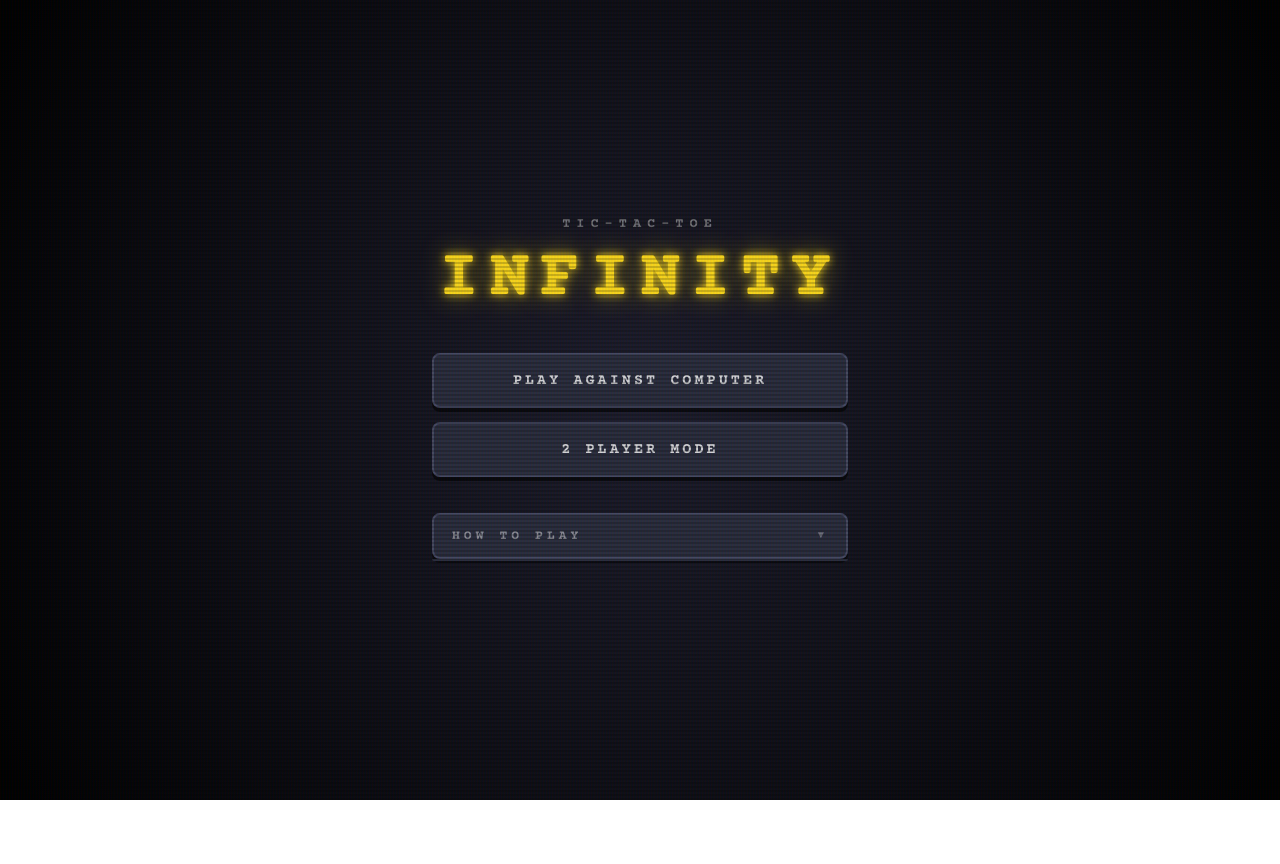
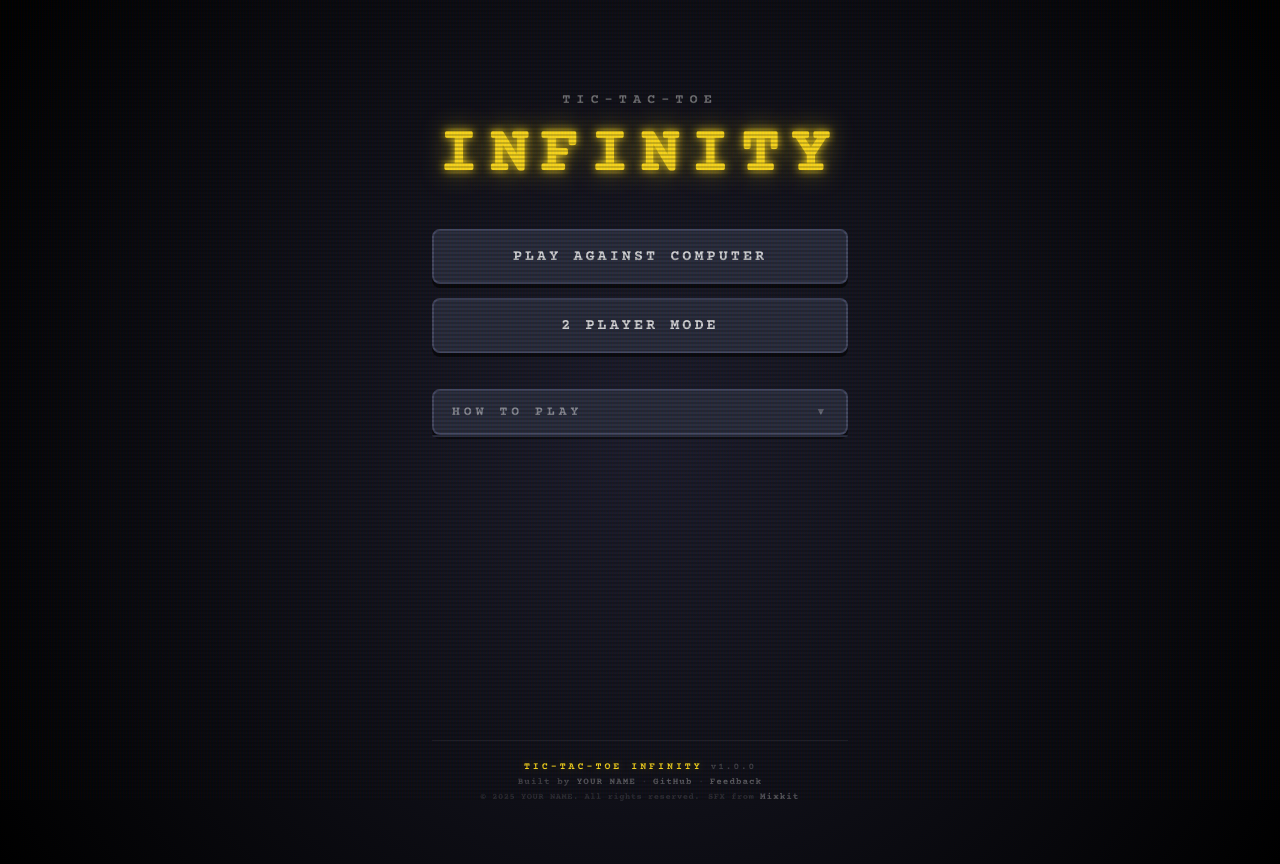
Before and after one commit to Kjans4/Tic-Tac-Toe-INFINITY, a React (Vite) app: page / in a window 1280 px wide. Before the commit the page ends 800 px from the top, so only its background shows below. Built offline with nearby package versions, Linux system fonts and the light colour scheme.

Commit message:
Footer added

```diff
--- a/src/components/HomeScreen.jsx
+++ b/src/components/HomeScreen.jsx
@@ -1,10 +1,12 @@
 import { useState } from "react";
 import "../styles/home.css";
+import "../styles/footer.css";
 
 export default function HomeScreen({ onStartGame }) {
   const [howToOpen, setHowToOpen] = useState(false);
 
   return (
+    <div className="home-wrapper">
       <div className="home-container">
         <div className="home-title-group">
           <span className="home-subtitle">Tic-Tac-Toe</span>
@@ -100,7 +102,7 @@ export default function HomeScreen({ onStartGame }) {
                   </div>
                   <div className="how-to-diff-row">
                     <span className="how-to-highlight how-to-highlight--medium">MEDIUM</span>
-                  <span className="how-to-rule-text">Score 3 – 6. Win, block, center.</span>
+                    <span className="how-to-rule-text">Score 3 – 7. Win, block, center.</span>
                   </div>
                   <div className="how-to-diff-row">
                     <span className="how-to-highlight how-to-highlight--hard">HARD</span>
@@ -126,5 +128,59 @@ export default function HomeScreen({ onStartGame }) {
           </div>
         </div>
       </div>
+
+      {/* Footer sits directly after content, no margin-top: auto */}
+      <footer className="footer">
+        <div className="footer-left">
+          <span className="footer-title">Tic-Tac-Toe Infinity</span>
+          <span className="footer-version">v1.0.0</span>
+        </div>
+
+        <div className="footer-right">
+          <span className="footer-credit">
+            Built by{" "}
+            <a
+              className="footer-link"
+              href="https://github.com/YOUR_USERNAME"
+              target="_blank"
+              rel="noopener noreferrer"
+            >
+              YOUR NAME
+            </a>
+          </span>
+          <span className="footer-divider">·</span>
+          <a
+            className="footer-link"
+            href="https://github.com/YOUR_USERNAME/YOUR_REPO"
+            target="_blank"
+            rel="noopener noreferrer"
+          >
+            GitHub
+          </a>
+          <span className="footer-divider">·</span>
+          <a
+            className="footer-link"
+            href="mailto:YOUR_EMAIL"
+          >
+            Feedback
+          </a>
+        </div>
+
+        <div className="footer-bottom">
+          <span className="footer-copyright">© 2025 YOUR NAME. All rights reserved.</span>
+          <span className="footer-sounds">
+            SFX from{" "}
+            <a
+              className="footer-link"
+              href="https://mixkit.co/free-sound-effects/"
+              target="_blank"
+              rel="noopener noreferrer"
+            >
+              Mixkit
+            </a>
+          </span>
+        </div>
+      </footer>
+    </div>
   );
 }
--- /dev/null
+++ b/src/styles/footer.css
@@ -0,0 +1,104 @@
+/* ─────────────────────────────────────────────
+   Footer — Home Screen only
+───────────────────────────────────────────── */
+.footer {
+  width: 100%;
+  display: flex;
+  flex-direction: column;
+  align-items: center;
+  gap: 5px;
+  padding: clamp(14px, 3vw, 20px) 0 clamp(6px, 2vw, 10px);
+  /* Tight top border — no huge gap above */
+  border-top: 1px solid rgba(255, 255, 255, 0.06);
+  margin-top: clamp(16px, 4vw, 28px);
+}
+
+/* ── Top row — title + version ─────────────── */
+.footer-left {
+  display: flex;
+  align-items: center;
+  gap: 8px;
+}
+
+.footer-title {
+  font-family: var(--font-main);
+  font-size: clamp(0.52rem, 1.5vw, 0.62rem);
+  font-weight: bold;
+  letter-spacing: 3px;
+  color: var(--color-gold);
+  text-shadow: 0 0 8px rgba(247, 213, 29, 0.3);
+  text-transform: uppercase;
+}
+
+.footer-version {
+  font-family: var(--font-main);
+  font-size: clamp(0.48rem, 1.3vw, 0.58rem);
+  letter-spacing: 2px;
+  color: rgba(255, 255, 255, 0.2);
+}
+
+/* ── Middle row — credits + links ──────────── */
+.footer-right {
+  display: flex;
+  align-items: center;
+  gap: 6px;
+  flex-wrap: wrap;
+  justify-content: center;
+}
+
+.footer-credit {
+  font-family: var(--font-main);
+  font-size: clamp(0.48rem, 1.3vw, 0.58rem);
+  letter-spacing: 1px;
+  color: rgba(255, 255, 255, 0.22);
+}
+
+.footer-link {
+  font-family: var(--font-main);
+  font-size: clamp(0.48rem, 1.3vw, 0.58rem);
+  letter-spacing: 1px;
+  color: rgba(255, 255, 255, 0.32);
+  text-decoration: none;
+  transition: color 0.2s ease, text-shadow 0.2s ease;
+}
+
+.footer-link:hover {
+  color: var(--color-gold);
+  text-shadow: 0 0 8px rgba(247, 213, 29, 0.4);
+}
+
+.footer-divider {
+  color: rgba(255, 255, 255, 0.1);
+  font-size: 0.55rem;
+}
+
+/* ── Bottom row — copyright + sound credits ── */
+.footer-bottom {
+  display: flex;
+  align-items: center;
+  gap: 8px;
+  flex-wrap: wrap;
+  justify-content: center;
+}
+
+.footer-copyright {
+  font-family: var(--font-main);
+  font-size: clamp(0.45rem, 1.2vw, 0.55rem);
+  letter-spacing: 0.5px;
+  color: rgba(255, 255, 255, 0.13);
+}
+
+.footer-sounds {
+  font-family: var(--font-main);
+  font-size: clamp(0.45rem, 1.2vw, 0.55rem);
+  letter-spacing: 0.5px;
+  color: rgba(255, 255, 255, 0.13);
+}
+
+/* ── Touch devices ─────────────────────────── */
+@media (hover: none) {
+  .footer-link:hover {
+    color: rgba(255, 255, 255, 0.32);
+    text-shadow: none;
+  }
+}
--- a/src/styles/home.css
+++ b/src/styles/home.css
@@ -1,14 +1,30 @@
 /* ─────────────────────────────────────────────
    Home Screen
 ───────────────────────────────────────────── */
+
+/* Outer wrapper — fills the full app-wrapper height
+   and stacks content + footer naturally */
+.home-wrapper {
+  display: flex;
+  flex-direction: column;
+  align-items: center;
+  width: 100%;
+  min-height: 100dvh;
+  padding-bottom: clamp(12px, 3vw, 20px);
+  /* Push content down slightly so title reads as centered */
+  padding-top: clamp(32px, 8vw, 60px);
+}
+
+/* Inner content — title, buttons, how to play */
 .home-container {
   display: flex;
   flex-direction: column;
   align-items: center;
   gap: clamp(20px, 5vw, 36px);
   width: 100%;
-  padding-bottom: clamp(24px, 6vw, 40px);
   animation: float 6s ease-in-out infinite;
+  /* Footer will follow naturally after this */
+  flex: 1;
 }
 
 /* ── Title ─────────────────────────────────── */
@@ -17,7 +33,6 @@
   flex-direction: column;
   align-items: center;
   gap: clamp(6px, 1.5vw, 10px);
-  padding-top: clamp(8px, 2vw, 16px);
 }
 
 .home-subtitle {
@@ -130,7 +145,6 @@
   text-shadow: 0 0 8px rgba(247, 213, 29, 0.5);
 }
 
-/* Open state — merges visually with panel below */
 .how-to-toggle--open {
   border-color: var(--color-gold);
   color: var(--color-gold);
@@ -170,7 +184,6 @@
   box-shadow: 0 4px 0 rgba(0, 0, 0, 0.4);
 }
 
-/* overflow hidden required for grid collapse trick */
 .how-to-content {
   overflow: hidden;
   display: flex;
@@ -255,7 +268,6 @@
   white-space: nowrap;
 }
 
-/* Warning — neutral white since it now matches player color in-game */
 .how-to-highlight--pink {
   color: rgba(255, 255, 255, 0.7);
   border-color: rgba(255, 255, 255, 0.3);
@@ -342,7 +354,6 @@
   50%       { transform: translateY(-8px); }
 }
 
-/* Disable float on short screens to prevent layout shift */
 @media (max-height: 680px) {
   .home-container {
     animation: none;
```
Also changed, not shown: src/components/Footer.jsx (added, +47 -0 lines). Lines whose indentation alone changed are shown as unchanged.
